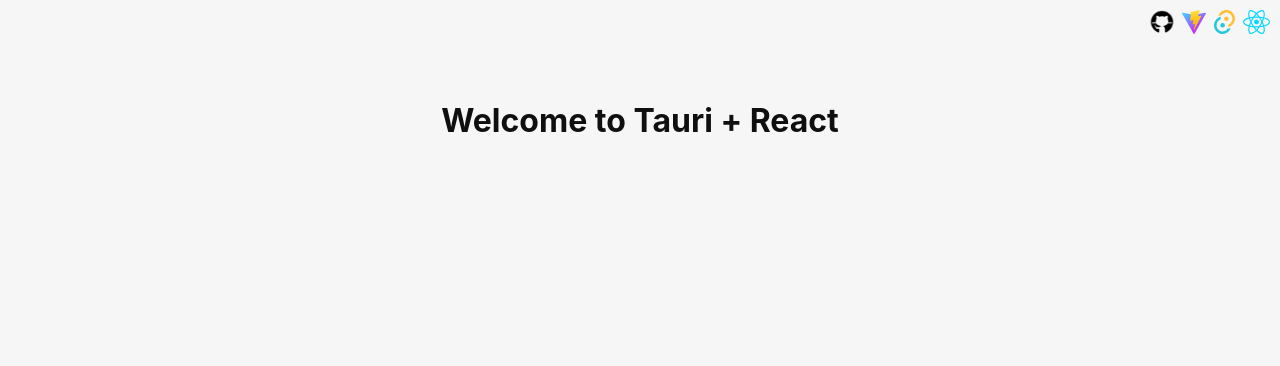
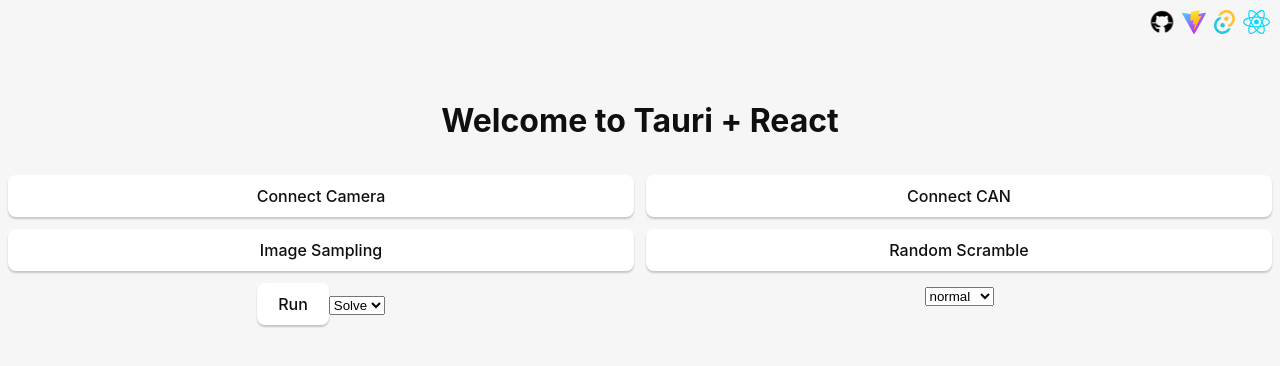
Before and after one commit to Teruru-52/Self-Solving-Rubik-Cube-firmware-gui, a React (Vite) app: page / in a window 1280 px wide. Shown: the top 366 px of the page. Built offline with nearby package versions, Linux system fonts and the light colour scheme.

Commit message:
feat: add buttons

```diff
--- a/src/App.css
+++ b/src/App.css
@@ -92,6 +92,22 @@
   background-color: #e8e8e8;
 }
 
+.button-grid {
+  display: grid;
+  grid-template-columns: repeat(2, 1fr);
+  /* 3列を等幅で配置 */
+  gap: 12px;
+  /* ボタンの間隔 */
+  margin-top: 20px;
+  /* 上との余白 */
+}
+
+.button-grid button {
+  padding: 10px 20px;
+  font-size: 16px;
+  cursor: pointer;
+}
+
 input,
 button {
   outline: none;
--- a/src/App.jsx
+++ b/src/App.jsx
@@ -7,10 +7,46 @@
 function App() {
   const [greetMsg, setGreetMsg] = useState("");
   const [name, setName] = useState("");
+  const [connections, setConnections] = useState({
+    camera: false,
+    can: false
+  });
+  const [options, setOptions] = useState({
+    mode: "solve",
+    type: "normal"
+  });
+  const typeOptions = {
+    solve: ["normal", "checker", "heso", "string-H", "string-T", "stripe", "in-Cube"],
+    trick: ["move-24", "move-112", "move-126"],
+    test: ["move-U", "move-D", "move-R", "move-L", "move-F", "move-B"]
+  };
 
   async function greet() {
     // Learn more about Tauri commands at https://tauri.app/develop/calling-rust/
     setGreetMsg(await invoke("greet", { name }));
+  }
+
+  // Toggle connection state
+  function toggleConnection(type) {
+    setConnections((prev) => ({
+      ...prev,
+      [type]: !prev[type],
+    }));
+  }
+
+  // Handle selection changes for options
+  function handleModeChange(newMode) {
+    setOptions({
+      mode: newMode,
+      type: typeOptions[newMode][0]
+    });
+  }
+
+  function handleTypeChange(newType) {
+    setOptions((prev) => ({
+      ...prev,
+      type: newType
+    }));
   }
 
   return (
@@ -47,6 +83,38 @@
         />
         <button type="submit">Greet</button>
       </form> */}
+
+      <div className="button-grid">
+        <button onClick={() => toggleConnection('camera')}>
+          {connections.camera ? "Disconnect Camera" : "Connect Camera"}
+        </button>
+        <button onClick={() => toggleConnection('can')}>
+          {connections.can ? "Disconnect CAN" : "Connect CAN"}
+        </button>
+        <button>Image Sampling</button>
+        <button>Random Scramble</button>
+        <div className="button-with-select">
+          <button>Run</button>
+          <select
+            value={options.mode}
+            onChange={(e) => handleModeChange(e.target.value)}
+          >
+            <option value="solve">Solve</option>
+            <option value="trick">Trick</option>
+            <option value="test">Test</option>
+          </select>
+        </div>
+        <div className="button-with-select">
+          <select
+            value={options.type}
+            onChange={(e) => handleTypeChange(e.target.value)}
+          >
+            {typeOptions[options.mode].map((type) => (
+              <option key={type} value={type}>{type}</option>
+            ))}
+          </select>
+        </div>
+      </div>
       <p>{greetMsg}</p>
     </main>
   );
```
